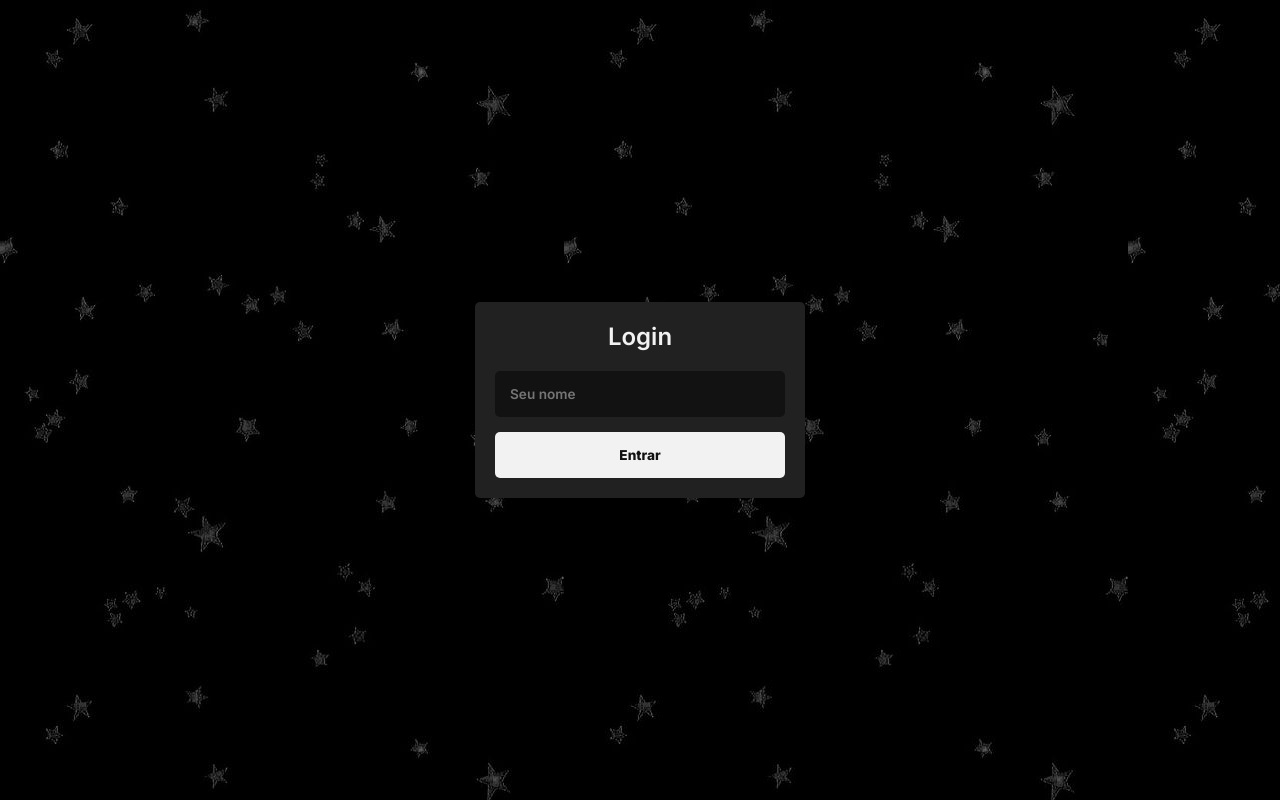
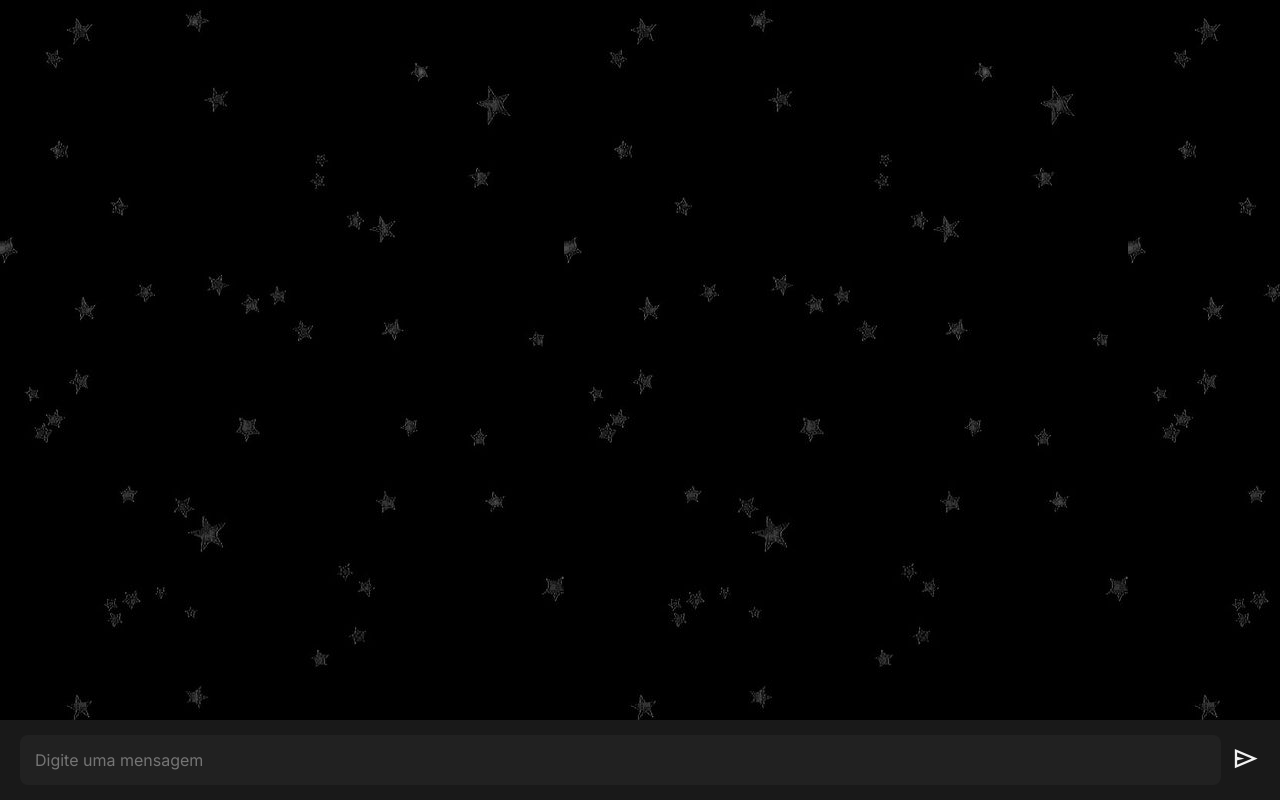
Before and after one commit to DDevCosta/chat, a plain HTML site: page frontend/index.html in a window 1280 px wide. Drawn offline with nearby package versions, Linux system fonts and the light colour scheme.

Commit message:
frontend

```diff
--- a/frontend/css/style.css
+++ b/frontend/css/style.css
@@ -30,6 +30,7 @@ body{
     background-color: #212121;
     border-radius: 5px;
     padding: 20px;
+    display: none;
 }
 
 .login > h2{
@@ -74,3 +75,84 @@ body{
 .login__button:hover{
     background-color: #ddd;
 }
+
+.chat{
+    width: 100%;
+    height: 100%;
+    display: flex;
+    flex-direction: column;
+    justify-content: space-between;
+}
+
+.chat__messages{
+    flex-grow: 1;
+    padding: 30px 30px 90px;
+    display: flex;
+    flex-direction: column;
+    justify-content: flex-end;
+}
+
+.chat__form{
+    background-color: #191919;
+    padding: 15px 20px;
+    display: flex;
+    align-items: center;
+    gap: 10px;
+    position: fixed;
+    bottom: 0;
+    left: 0;
+    width: 100%;
+}
+
+.chat__input{
+    border: none;
+    padding: 15px;
+    border-radius: 8px;
+    flex-grow: 1;
+    background-color: #212121;
+    outline: none;
+    color: #f2f2f2;
+    font-size: 1rem;
+}
+
+.chat__button{
+    border: none;
+    background: none;
+    color: #f2f2f2;
+    cursor: pointer;
+}
+
+.chat__button > span{
+    font-size: 1.8rem;
+}
+
+.chat__messages > div{
+    padding: 10px;
+    width: 100%;
+    max-width: 250px;
+    font-size: 0.9rem;
+    font-weight: 500;
+    margin-bottom: 15px;
+    line-height: 22px;
+}
+
+.message--self{
+    background-color: #f2f2f2;
+    color: #121212;
+    border-radius: 10px 10px 0 10px;
+    align-self: flex-end;
+}
+
+.message--other{
+    background-color: #333;
+    color: #f2f2f2;
+    border-radius: 0px 10px 10px 10px;
+    align-self: flex-start;
+}
+
+.message--sender{
+    display: block;
+    margin-bottom: 15px;
+    font-weight: 700;
+    color: cadetblue;
+}
--- a/frontend/index.html
+++ b/frontend/index.html
@@ -1,10 +1,14 @@
+
 <!DOCTYPE html>
 <html lang="pt-br">
 <head>
     <meta charset="UTF-8">
     <meta name="viewport" content="width=device-width, initial-scale=1.0">
+
+    <link rel="stylesheet" href="https://fonts.googleapis.com/css2?family=Material+Symbols+Outlined:opsz,wght,FILL,GRAD@24,400,1,0" />
     <link rel="stylesheet" href="./css/style.css">
-    <title>chat</title>
+
+    <title>Chat | Manual do Dev</title>
 </head>
 <body>
 
@@ -13,14 +17,31 @@
         <section class="login">
             <h2>Login</h2>
             <form class="login__form">
-                <input type="text" class="login__input" placeholder="Seu nome" required>
+                <input type="text" class="login__input" placeholder="Seu nome" required />
                 <button type="submit" class="login__button">Entrar</button>
+            </form>
+        </section>
+
+        <section class="chat">
+            <section class="chat__messages">
+              <!--<div class="message--self">Hello, World!</div>
+
+                <div class="message--other">
+                    <span class="message--sender">Douglas</span>
+                    pinto
+                </div>-->
+            </section>
+
+            <form class="chat__form">
+                <input type="text" class="chat__input" placeholder="Digite uma mensagem" required />
+                <button type="submit" class="chat__button">
+                    <span class="material-symbols-outlined">send</span>
+                </button>
             </form>
         </section>
 
     </section>
 
-
-<script src="./js/script.js"></script>
+    <script src="./js/script.js"></script>
 </body>
 </html>
```
